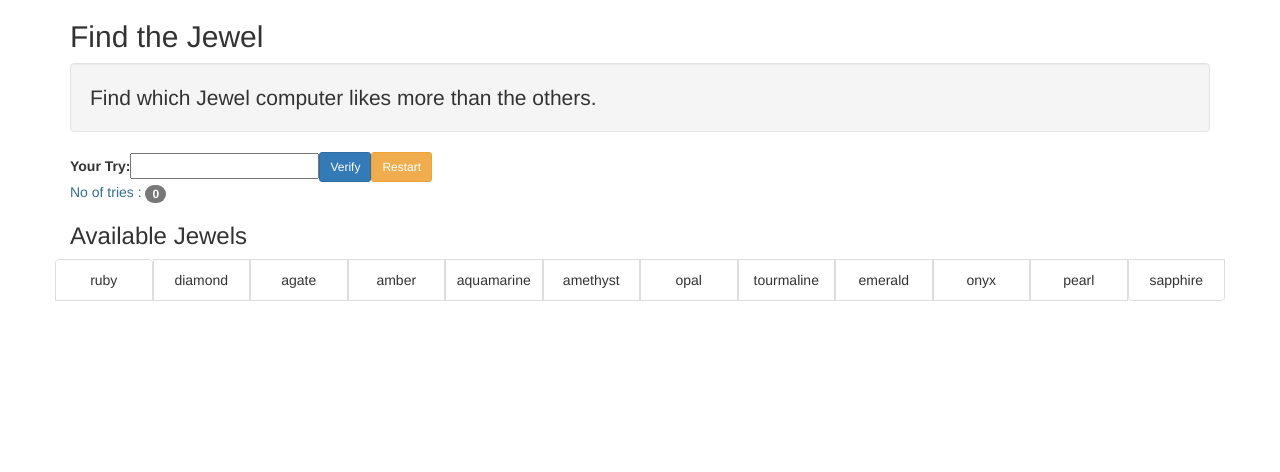
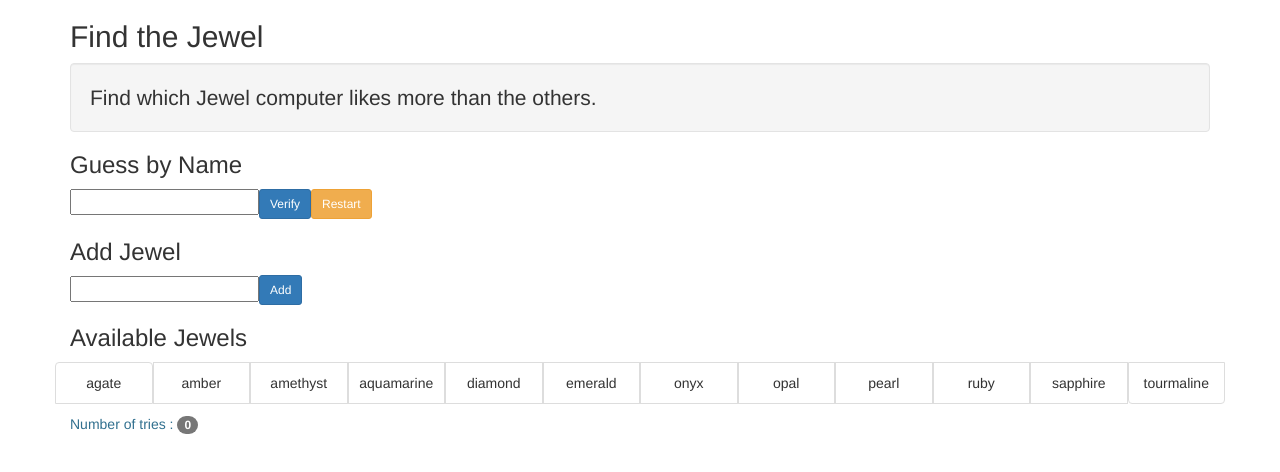
Before and after one commit to hagnat/angular-trainning, an Angular app in the folder ftj/: page / in a window 1280 px wide. Shown: the top 472 px of the page. Built offline with nearby package versions, Linux system fonts and the light colour scheme.

Commit message:
add jewel

```diff
--- a/ftj/src/app/app.component.html
+++ b/ftj/src/app/app.component.html
@@ -1,16 +1,25 @@
 <div class="container">
+    <div class='header'>
         <h2>Find the Jewel</h2>
-  <p class="well lead">Find which Jewel computer likes more than the others.</p>
-  <label>Your Try: </label>
+        <p class="well lead">
+            Find which Jewel computer likes more than the others.
+        </p>
+    </div>
+
+    <div class='find-jewel'>
+        <h3>Guess by Name</h3>
         <input type="string" [value]="findJewel" (input)="findJewel = $event.target.value" />
         <button (click)="verifyTheTry()" class="btn btn-primary btn-sm">Verify</button>
         <button (click)="initGame()" class="btn btn-warning btn-sm">Restart</button>
+    </div>
 
-  <p class="text-info">No of tries :
-    <span class="badge">{{howManyTries}}</span>
-  </p>
+    <div class='add-jewel'>
+        <h3>Add Jewel</h3>
+        <input type="string" [value]="newJewel" (input)="newJewel = $event.target.value" />
+        <button (click)="addJewel()" class="btn btn-primary btn-sm">Add</button>
+    </div>
 
-  <div>
+    <div class='available-jewels'>
         <h3>Available Jewels</h3>
         <ul class='list-inline row'>
             <li *ngFor="let jewel of jewels" class="jewel list-group-item col-md-1 text-center" (click)="tryJewel(jewel)">
@@ -19,8 +28,19 @@
         </ul>
     </div>
 
-  <div>
-    <p *ngIf="hinting===false" class="alert alert-warning">Nope, not that one.. :(</p>
-    <p *ngIf="hinting===true" class="alert alert-success">Yes! That's it.</p>
+    <div class='find-counter'>
+        <p class="text-info">
+            Number of tries :
+            <span class="badge">{{howManyTries}}</span>
+        </p>
+    </div>
+
+    <div class='find-results'>
+        <p *ngIf="hinting===false" class="alert alert-warning">
+           Nope, not that one.. :(
+        </p>
+        <p *ngIf="hinting===true" class="alert alert-success">
+            Yes! That's it.
+        </p>
     </div>
 </div>
--- a/ftj/src/app/app.component.ts
+++ b/ftj/src/app/app.component.ts
@@ -13,12 +13,9 @@ export class AppComponent {
   origJewel: string;
   findJewel: string;
   jewels: string[];
+  newJewel: string;
 
   constructor() {
-    this.initGame();
-  }
-
-  initGame() {
     this.jewels = [
       'ruby',
       'diamond',
@@ -32,18 +29,31 @@ export class AppComponent {
       'onyx',
       'pearl',
       'sapphire'
-    ];
+    ].sort();
+
+    this.initGame();
+  }
+
+  initGame() {
+    this.randomizeJewel();
+
     this.howManyTries = 0;
+    this.findJewel = null;
+    this.hinting = null;
+    this.newJewel = null;
+  }
 
-    // EXERCISE 1:
-    // - What if we add new jewel to jewels? fix it!
-
+  private randomizeJewel() {
     let jewelIndex = Math.floor(Math.random() * this.jewels.length);
     this.origJewel = this.jewels[jewelIndex];
     console.log(this.origJewel);
+  }
 
-    this.findJewel = null;
-    this.hinting = null;
+  addJewel() {
+    if (this.newJewel && !this.jewels.includes(this.newJewel)) {
+      this.jewels.push(this.newJewel);
+      this.initGame();
+    }
   }
 
   tryJewel(jewel) {
```
Lines whose indentation alone changed are shown as unchanged.
